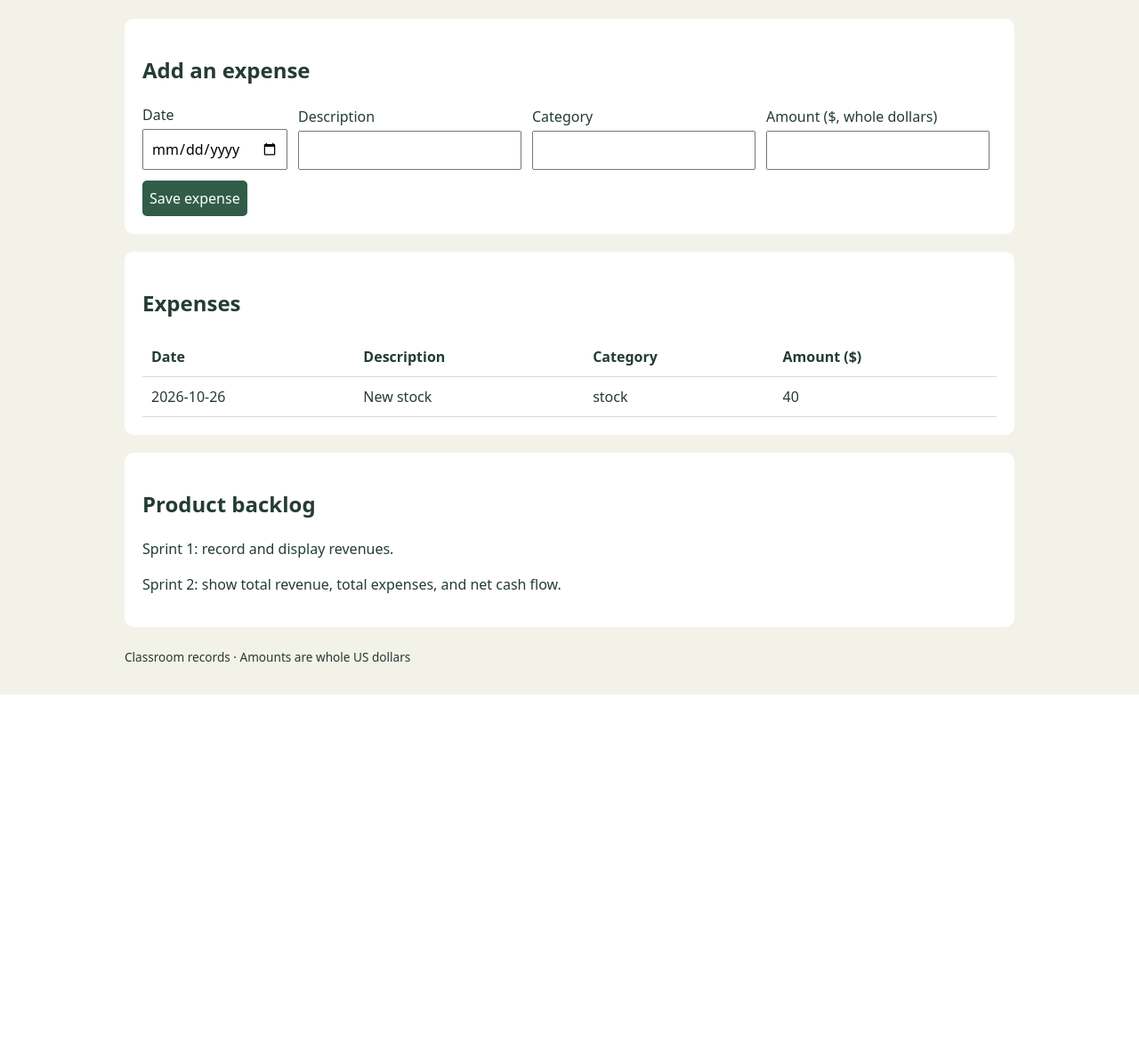
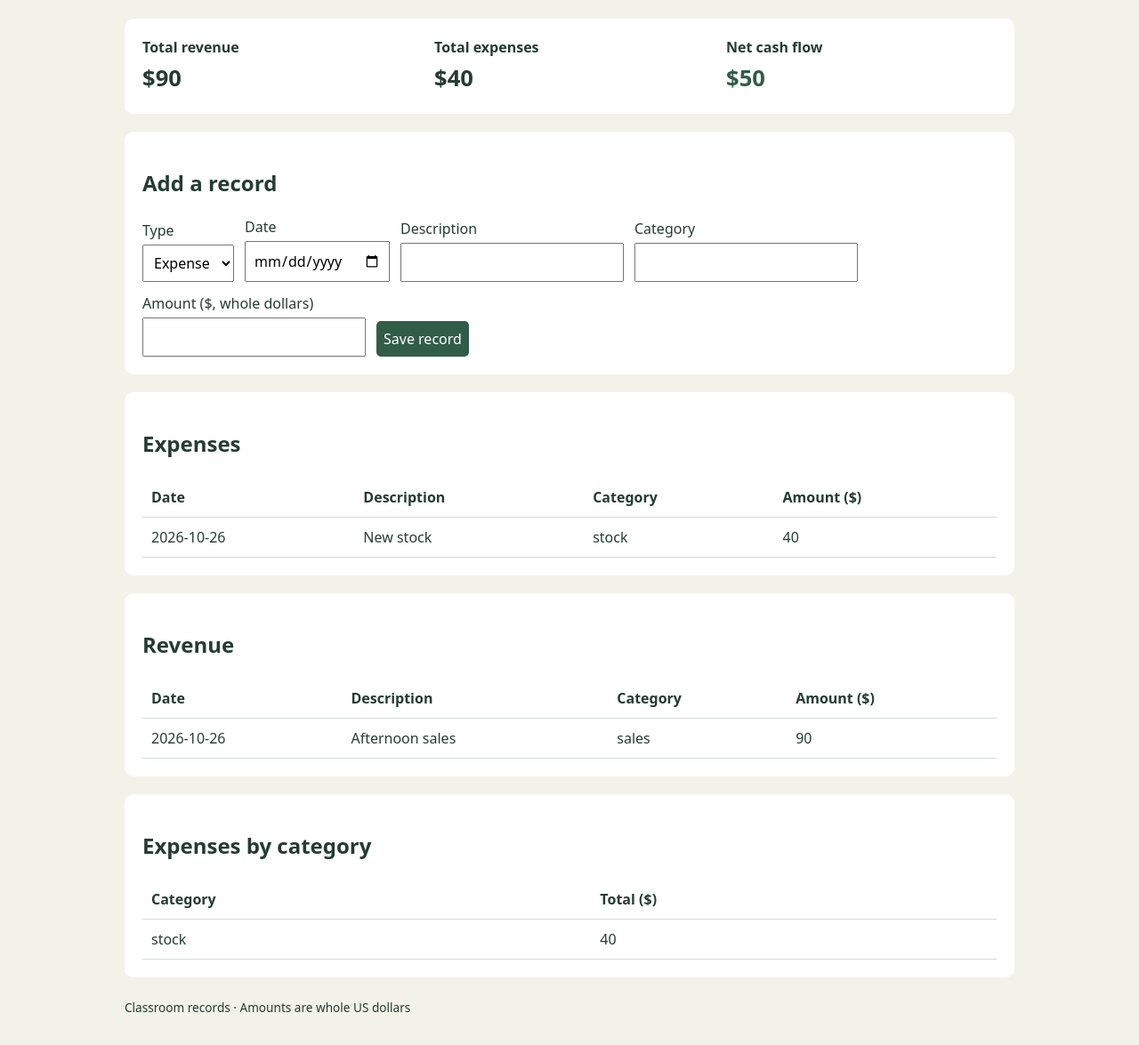
Before and after one commit to isaxt/python-ledger, a Flask app: page / in a window 1280 px wide. Shown: the part 122-1297 px from the top of the page at 89% size. Before the commit the page ends 903 px from the top, so only its background shows below. Run offline with Flask 3, Linux system fonts and the light colour scheme; data comes from the database, SQL or seed files in the repository; both versions use the stored data as it was after the commit.

Commit message:
little things i suppose

```diff
--- a/app.py
+++ b/app.py
@@ -7,9 +7,25 @@ app = Flask(__name__)
 @app.route("/", methods=["GET", "POST"])
 def index():
     if request.method == "POST":
-        models.add_expense(
-            request.form["entry_date"], request.form["description"],
-            request.form["category"], int(request.form["amount"]),
+        record_type = request.form.get("record_type")
+        try:
+            amount = int(request.form["amount"])
+        except ValueError:
+            return "Amount must be a whole number of dollars.", 400
+        if amount < 0:
+            return "Amount cannot be negative.", 400
+        add = {"expense": models.add_expense, "revenue": models.add_revenue}.get(record_type)
+        if add is None:
+            return "Choose expense or revenue.", 400
+        add(
+            request.form["entry_date"], request.form["description"].strip(),
+            request.form["category"].strip(), amount,
         )
         return redirect(url_for("index"))
-    return render_template("index.html", expenses=models.get_expenses())
+    return render_template(
+        "index.html",
+        expenses=models.get_expenses(),
+        revenues=models.get_revenues(),
+        summary=models.summary(),
+        category_totals=models.expense_totals_by_category(),
+    )
--- a/models.py
+++ b/models.py
@@ -31,5 +31,26 @@ def add_expense(entry_date, description, category, amount):
         (entry_date, description, category, amount),
     )
 
-# Sprint 1: add get_revenues() and add_revenue().
-# Sprint 2: add summary() with separate SUM queries for each table.
+def get_revenues():
+    return query("SELECT * FROM revenues ORDER BY entry_date DESC, id DESC")
+
+
+def add_revenue(entry_date, description, category, amount):
+    query(
+        "INSERT INTO revenues (entry_date, description, category, amount) VALUES (?, ?, ?, ?)",
+        (entry_date, description, category, amount),
+    )
+
+
+def summary():
+    """Separate SUMs (no join, so rows are never multiplied); empty tables give 0."""
+    revenue = query("SELECT COALESCE(SUM(amount), 0) AS total FROM revenues")[0]["total"]
+    expenses = query("SELECT COALESCE(SUM(amount), 0) AS total FROM expenses")[0]["total"]
+    return {"revenue": revenue, "expenses": expenses, "net": revenue - expenses}
+
+
+def expense_totals_by_category():
+    return query(
+        "SELECT category, SUM(amount) AS total FROM expenses "
+        "GROUP BY category ORDER BY total DESC, category"
+    )
--- a/static/style.css
+++ b/static/style.css
@@ -10,4 +10,9 @@ button:hover { background: #1c3f2e; }
 table { width: 100%; border-collapse: collapse; }
 th, td { padding: 10px; text-align: left; border-bottom: 1px solid #d3dcd5; }
 .summary { display: flex; gap: 24px; flex-wrap: wrap; }
+.summary div { flex: 1; min-width: 160px; }
+.summary h2 { font-size: 1rem; margin: 0; }
+.summary p { font-size: 1.6rem; margin: 4px 0 0; }
+.negative { color: #a33a1d; }
+.positive { color: #315c48; }
 footer { font-size: .85rem; margin-top: 24px; }
--- a/templates/index.html
+++ b/templates/index.html
@@ -1,12 +1,23 @@
 {% extends "base.html" %}
 {% block content %}
-<section><h2>Add an expense</h2>
+<section class="summary" aria-label="Summary">
+  <div><h2>Total revenue</h2><p><strong>${{ summary.revenue }}</strong></p></div>
+  <div><h2>Total expenses</h2><p><strong>${{ summary.expenses }}</strong></p></div>
+  <div><h2>Net cash flow</h2><p class="{{ 'negative' if summary.net < 0 else 'positive' }}"><strong>{{ '-' if summary.net < 0 }}${{ summary.net|abs }}</strong></p></div>
+</section>
+<section><h2>Add a record</h2>
 <form method="post">
+  <label>Type
+    <select name="record_type" required>
+      <option value="expense">Expense</option>
+      <option value="revenue">Revenue</option>
+    </select>
+  </label>
   <label>Date <input type="date" name="entry_date" required></label>
   <label>Description <input name="description" required></label>
   <label>Category <input name="category" required></label>
   <label>Amount ($, whole dollars) <input type="number" name="amount" min="0" step="1" required></label>
-  <button type="submit">Save expense</button>
+  <button type="submit">Save record</button>
 </form>
 </section>
 <section><h2>Expenses</h2>
@@ -19,8 +30,24 @@
   </tbody>
 </table>
 </section>
-<section><h2>Product backlog</h2>
-<p>Sprint 1: record and display revenues.</p>
-<p>Sprint 2: show total revenue, total expenses, and net cash flow.</p>
+<section><h2>Revenue</h2>
+<table>
+  <thead><tr><th>Date</th><th>Description</th><th>Category</th><th>Amount ($)</th></tr></thead>
+  <tbody>
+    {% for revenue in revenues %}
+    <tr><td>{{ revenue['entry_date'] }}</td><td>{{ revenue['description'] }}</td><td>{{ revenue['category'] }}</td><td>{{ revenue['amount'] }}</td></tr>
+    {% else %}<tr><td colspan="4">No revenue yet. Add the first record.</td></tr>{% endfor %}
+  </tbody>
+</table>
+</section>
+<section><h2>Expenses by category</h2>
+<table>
+  <thead><tr><th>Category</th><th>Total ($)</th></tr></thead>
+  <tbody>
+    {% for row in category_totals %}
+    <tr><td>{{ row['category'] }}</td><td>{{ row['total'] }}</td></tr>
+    {% else %}<tr><td colspan="2">No expenses yet.</td></tr>{% endfor %}
+  </tbody>
+</table>
 </section>
 {% endblock %}
```
Also changed, not shown: README.md, ledger.db.
